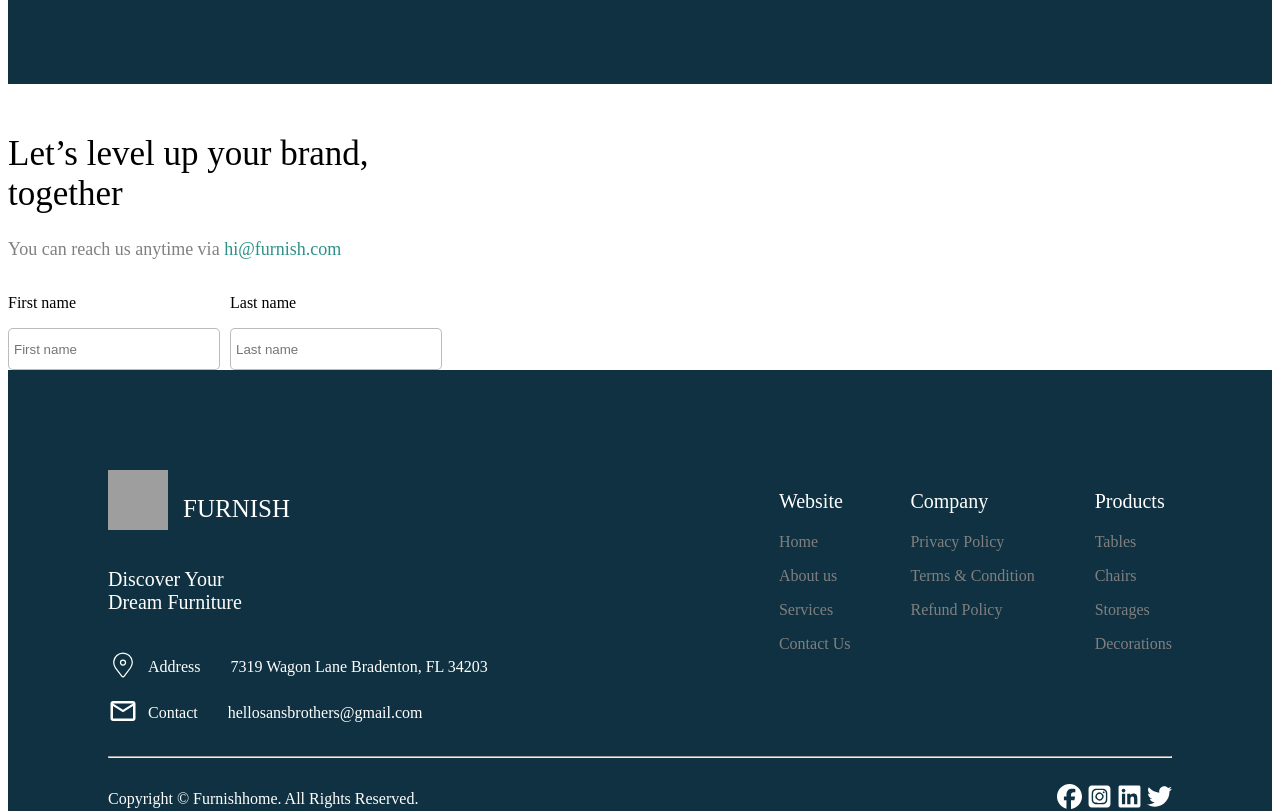
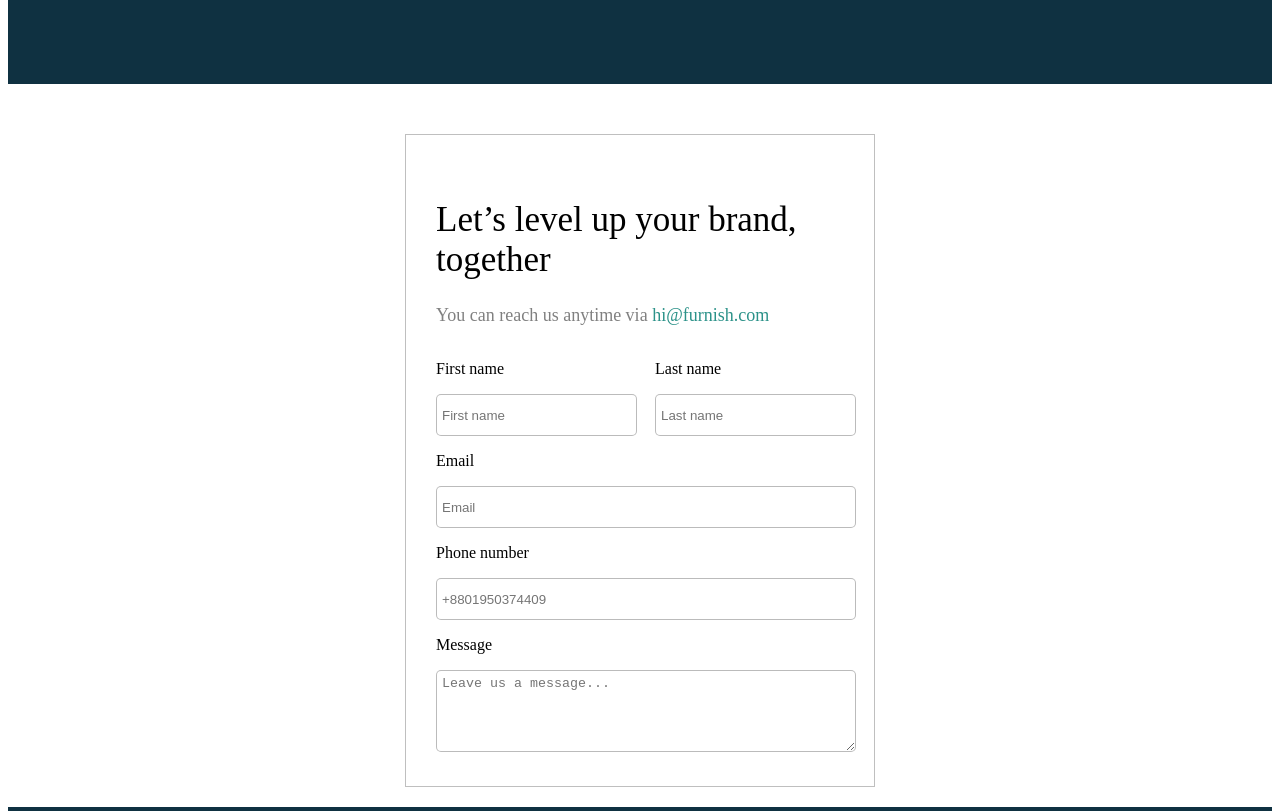
Before and after one commit to minhazapon/Furnish-Kodezen-react.js-project, a React (Vite) app: page /contact in a window 1280 px wide. Shown: the part 1840-2651 px from the top of the page. Built offline with nearby package versions, Linux system fonts and the light colour scheme; grey boxes are pictures that could not be loaded.

Commit message:
added file

```diff
--- a/src/contact file/ContactForm.jsx
+++ b/src/contact file/ContactForm.jsx
@@ -13,18 +13,14 @@ const ContactForm = () => {
 
 
 
-               <div>
+               <div className=" form-flex">
 
                  <form>
 
-                    <div>
-
+                 <div className=" form-border ">
                  <p className=" let-text ">Let’s level up your brand,<br></br> together</p>
                  <p className=" email-title ">You can reach us anytime via <span className=" Hi-color ">hi@furnish.com</span></p>
-
-
                  <div className=" F-l ">
-
                  <div>
                  <p>First name</p>
                  <input className=" FN " type="text" placeholder="First name" name="firstName" required  />
@@ -33,13 +29,29 @@ const ContactForm = () => {
                  <p>Last name</p>
                  <input className=" FN " type="text" placeholder="Last name" name="LastName" required />
                  </div>
+                 </div>
+                 <div>
+                 <p>Email</p>
+                 <input className="form-email"  type="email" name="email" placeholder="Email" id="" required />
+                 </div>
+                 <div>
+                 <p>Phone number</p>
+                 <input className="form-email" type="number" name="number" placeholder="+8801950374409" id="" />
+                 </div>
+                 <div>
+                 <p>Message</p>
+                 <textarea className="form-message" name="textarea" placeholder="Leave us a message..." id=""></textarea>
+                 </div>
+                 {/* <div className=" F-l ">
 
-
+                 <div className=" ">
+                 <input className=" FN " type="text" placeholder="location" name="firstName" required  />
+                 </div>
+                 <div className=" button-flex  ">
+                  <input className=" form-button " type="submit" value="Get started" />
                  </div>
 
-
-
-
+                 </div> */}
 
 
 
@@ -93,38 +105,10 @@ export default ContactForm;
 
 
 
+// <!-- HTML !-->
+// <button class="button-2" role="button">Button 2</button>
 
+// /* CSS */
+// .button-2 {
 
-// <div className=" all-contact ">
-// <div className=" Contact-Card ">
-// <form>
-// <div>
-// <p className=" let-text ">Let’s level up your brand,<br></br> together</p>
-// <p className=" mail-text ">You can reach us anytime via <span className=" Hi-color ">hi@furnish.com</span></p>
-// <div className=" F-l">
-// <div>
-// <p className=" mail-title-text ">First name</p>
-// <input className=" FN-input " placeholder="FirstName" name="firstName" required type="text" />
-// </div>
-// <div>
-// <p className=" mail-title-text ">First name</p>
-// <input className=" FN-input " placeholder="LastName" name="LastName" required type="text" />
-// </div>
-// </div>
-// <div>
-// <div>
-// <p className=" mail-title-text ">Email</p>
-// <input className="email-input" placeholder="Email" type="email" name="email" id="" />
-// </div>
-// <div>
-// <p className=" mail-title-text ">Phone number</p>
-// <input className=" email-input " type="number" placeholder="+8801950374409" name="number" id="" />
-// </div>
-// <div>
-// <p className=" mail-title-text ">Message</p>
-// <textarea className="textarea" placeholder="Leave us a message..." name="text" id=""></textarea>
-// </div>
-// </div>
-// </div>
-// </form>
-// </div>
+// }
--- a/src/raw css file/Furnish.css
+++ b/src/raw css file/Furnish.css
@@ -784,6 +784,11 @@
    gap: 130px;
 
 }
+.ContactFormMain{
+
+    margin-bottom: 20px;
+
+}
 .let-text{
 
    font-size: 35px;
@@ -806,7 +811,7 @@
    border: 1px solid rgba(128, 128, 128, 0.534);
    border-radius: 5px;
    height: 30px;
-   width: 200px;
+   width: 100%;
    padding: 5px;
 
 
@@ -815,7 +820,55 @@
 
    display: flex;
    align-items: center;
-   gap: 10px;
+   gap: 30px;
+
+}
+.form-border{
+
+   border: 1px solid rgba(128, 128, 128, 0.507);
+   padding: 30px;
+
+}
+.form-flex{
+
+   display: flex;
+   justify-content: center;
+   background: white;
+
+}
+.form-email{
+
+   height: 30px;
+   width: 100%;
+   padding: 5px;
+   border: 1px solid rgba(128, 128, 128, 0.534);
+   border-radius: 5px;
+
+}
+.form-message{
+
+   height: 70px;
+   width: 100%;
+   padding: 5px;
+   border: 1px solid rgba(128, 128, 128, 0.534);
+   border-radius: 5px;
+
+}
+.form-button{
+
+   height: 40px;
+   width: 250px;
+   margin-top: 10px;
+   background: #2C9289;
+   color: white;
+   border: 1px solid #2C9289 ;
+   cursor: pointer;
+   border-radius: 5px;
+
+}
+.button-flex{
+
+   display: flex;
 
 }
 
```
Lines whose indentation alone changed are shown as unchanged.
